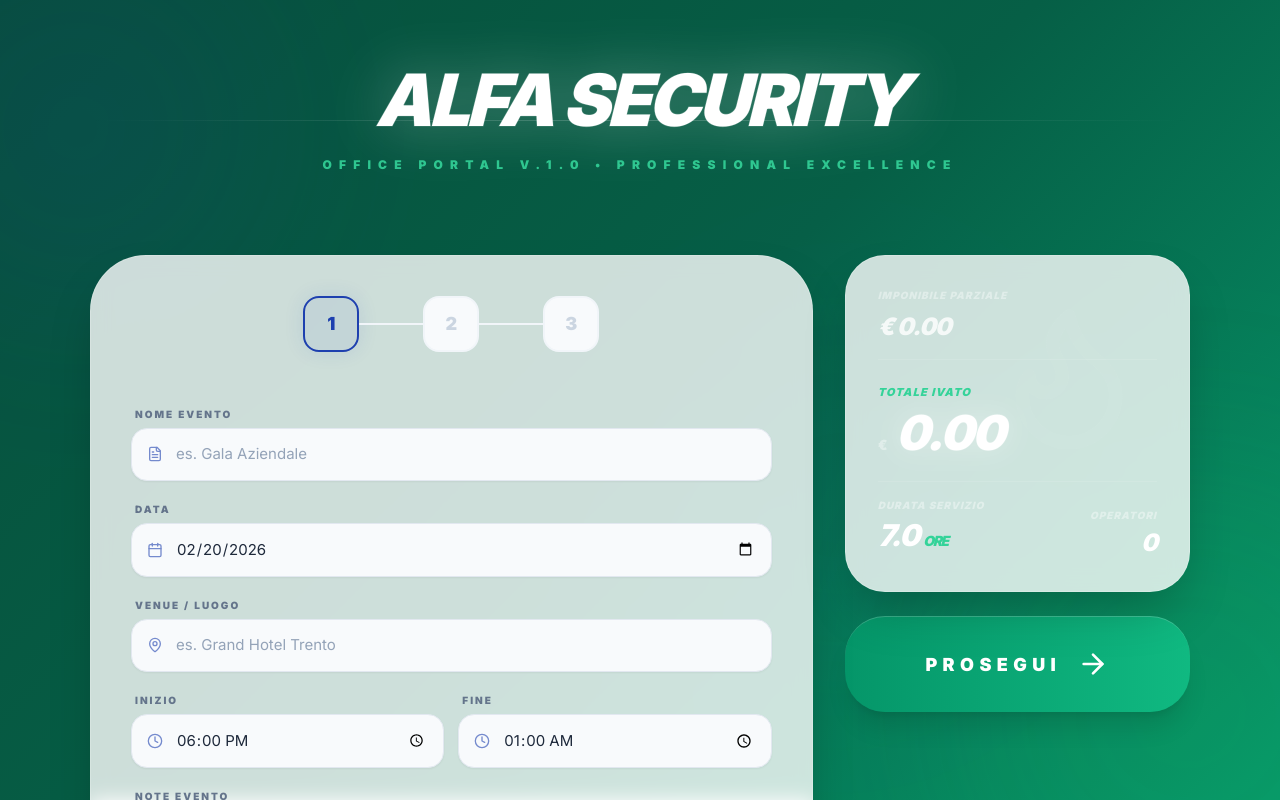
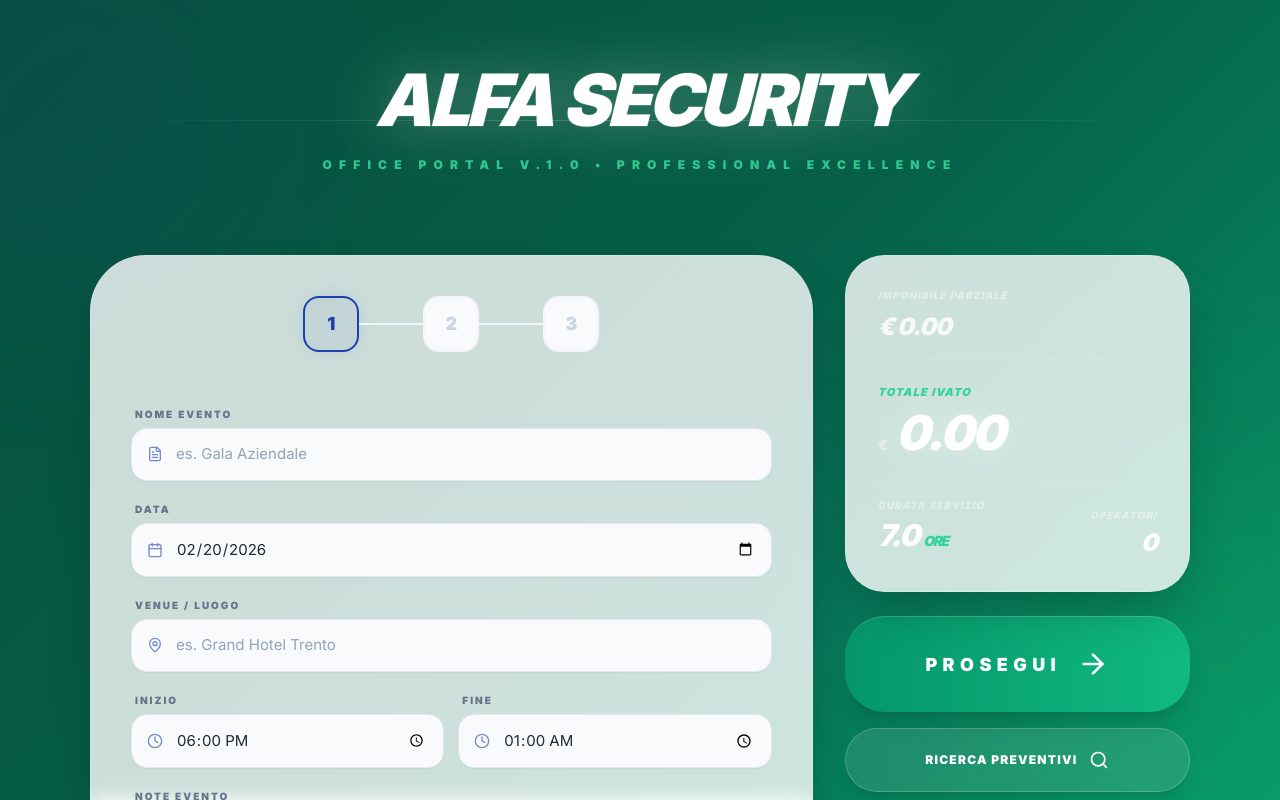
Before and after one commit to alfadet/Booking-system-Office-To-Client, a React (Vite) app: page / in a window 1280 px wide. Shown: the top 800 px of the page. Built offline with nearby package versions, Linux system fonts and the light colour scheme.

Commit message:
feat: Add "Ricerca Preventivi" button conditionally
Adds a new "Ricerca Preventivi" button that appears only on the `SERVICE_DETAILS` step. This allows users to search for quotes directly from the service details view. The deploy workflow was also removed as it is no longer needed.

```diff
--- a/App.tsx
+++ b/App.tsx
@@ -754,9 +754,16 @@ const App: React.FC = () => {
                   </button>
                 </div>
               ) : (
-                <button onClick={() => handleInteraction(nextStep)} className="w-full h-24 rounded-[2.5rem] font-black uppercase tracking-[0.3em] text-[18px] flex items-center justify-center gap-4 bg-gradient-to-r from-emerald-600 to-emerald-500 text-white shadow-xl active:scale-95 border-t border-white/20">
-                  PROSEGUI <ArrowRight className="w-8 h-8" />
-                </button>
+                <div className="space-y-4">
+                  <button onClick={() => handleInteraction(nextStep)} className="w-full h-24 rounded-[2.5rem] font-black uppercase tracking-[0.3em] text-[18px] flex items-center justify-center gap-4 bg-gradient-to-r from-emerald-600 to-emerald-500 text-white shadow-xl active:scale-95 border-t border-white/20">
+                    PROSEGUI <ArrowRight className="w-8 h-8" />
+                  </button>
+                  {step === Step.SERVICE_DETAILS && (
+                    <button onClick={() => handleInteraction(() => setIsSearchOpen(true))} className="w-full h-16 rounded-[2rem] font-black uppercase tracking-[0.1em] text-[12px] flex items-center justify-center gap-3 bg-white/10 border border-white/20 text-white shadow-lg active:scale-95 hover:bg-white/20 transition-all">
+                      Ricerca Preventivi <Search className="w-5 h-5" />
+                    </button>
+                  )}
+                </div>
               )}
 
               {step === Step.FINAL_PREVIEW && (
```
